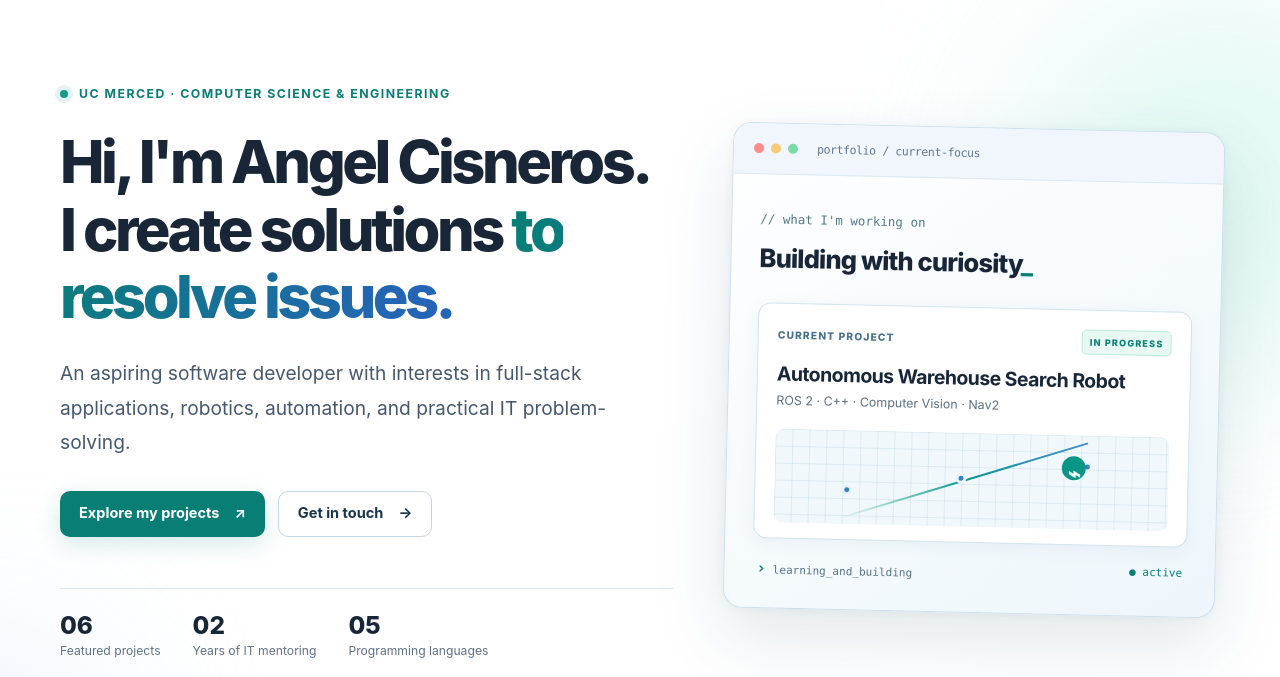
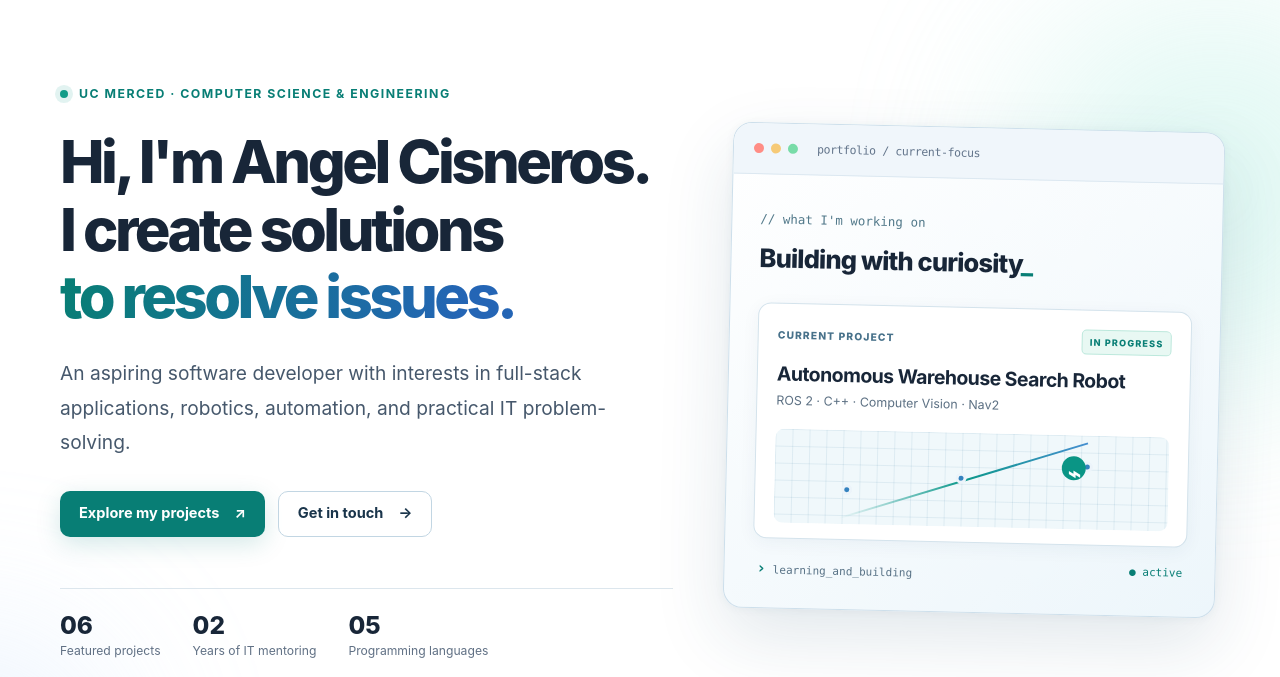
Before and after one commit to angel-cis/angel-cis.github.io, a plain HTML site: page index.html in a window 1280 px wide. Shown: the part 123-800 px from the top of the page. Drawn offline with Linux system fonts and the light colour scheme.

Commit message:
corrected formating problem

```diff
--- a/index.html
+++ b/index.html
@@ -36,7 +36,7 @@
       <div class="container hero-grid">
         <div class="hero-copy">
           <span class="eyebrow"><span class="status-dot" aria-hidden="true"></span> UC Merced · Computer Science &amp; Engineering</span>
-          <h1 id="hero-title">Hi, I'm <span class="hero-name">Angel Cisneros.</span><br>I create solutions <span class="gradient-text">to resolve issues.</span></h1>
+          <h1 id="hero-title">Hi, I'm <span class="hero-name">Angel Cisneros.</span><br>I create solutions <br><span class="gradient-text">to resolve issues.</span></h1>
           <p class="hero-lede">An aspiring software developer with interests in full-stack applications, robotics, automation, and practical IT problem-solving.</p>
           <div class="hero-actions">
             <a class="button button-primary" href="#projects">Explore my projects <span aria-hidden="true">↗</span></a>
```
